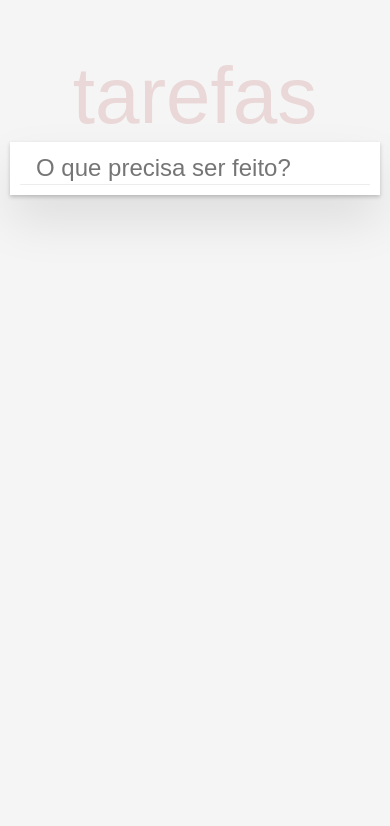
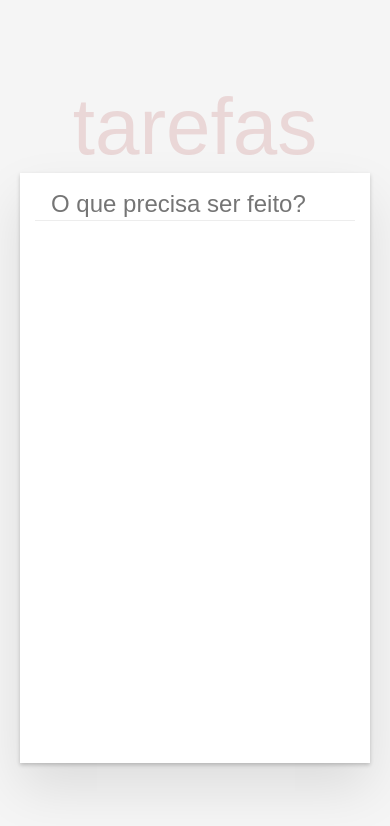
Before and after one commit to svbgabriel/todos-app, a React (Vite) app: page / in a window 390 px wide. Shown: the top 826 px of the page. Built offline with nearby package versions, Linux system fonts and the light colour scheme.

Commit message:
Ajusta a responsividade da aplicação

```diff
--- a/src/App.tsx
+++ b/src/App.tsx
@@ -10,18 +10,32 @@ const styles = {
     flexDirection: "column",
     justifyContent: "center",
     alignItems: "center",
-    margin: "50px auto",
-    fontFamily: "Arial, sans-serif"
+    padding: "20px",
+    minHeight: "100vh",
+    fontFamily: "Arial, sans-serif",
+    boxSizing: "border-box"
   } as CSSProperties,
   containerTodos: {
+    display: "flex",
+    flexDirection: "column",
     background: "#fff",
-    minWidth: "350px",
+    width: "100%",
     maxWidth: "500px",
-    padding: "10px",
-    boxShadow: "0 2px 4px 0 rgba(0, 0, 0, 0.2), 0 25px 50px 0 rgba(0, 0, 0, 0.1)"
+    height: "70vh",
+    minHeight: "400px",
+    maxHeight: "800px",
+    padding: "15px",
+    boxShadow: "0 2px 4px 0 rgba(0, 0, 0, 0.2), 0 25px 50px 0 rgba(0, 0, 0, 0.1)",
+    boxSizing: "border-box"
   } as CSSProperties,
   header: {
-    width: "100%"
+    width: "100%",
+    flexShrink: 0
+  } as CSSProperties,
+  main: {
+    flex: 1,
+    overflowY: "auto",
+    overflowX: "hidden"
   } as CSSProperties,
   footer: {
     display: "flex",
@@ -29,7 +43,8 @@ const styles = {
     alignItems: "center",
     marginTop: "10px",
     fontSize: "14px",
-    color: "#777"
+    color: "#777",
+    flexShrink: 0
   } as CSSProperties,
   containerButtons: {
     display: "flex",
@@ -42,18 +57,21 @@ const styles = {
     width: "100%",
     padding: "16px",
     boxSizing: "border-box",
-    outlineWidth: "0"
+    outlineWidth: "0",
+    flexShrink: 0
   } as CSSProperties,
   separator: {
     height: "1px",
-    background: "#ededed"
+    background: "#ededed",
+    flexShrink: 0
   } as CSSProperties,
   title: {
     fontSize: "80px",
     fontWeight: "100",
     textAlign: "center",
     color: "rgba(175, 47, 47, 0.15)",
-    margin: "0"
+    margin: "0",
+    flexShrink: 0
   } as CSSProperties,
   removeButton: {
     border: "0",
@@ -144,7 +162,7 @@ export default function App() {
           />
         </header>
         <div style={styles.separator} />
-        <main>
+        <main style={styles.main}>
           {filteredTodos.map(todo => (
             <Todo
               key={todo.id}
```
